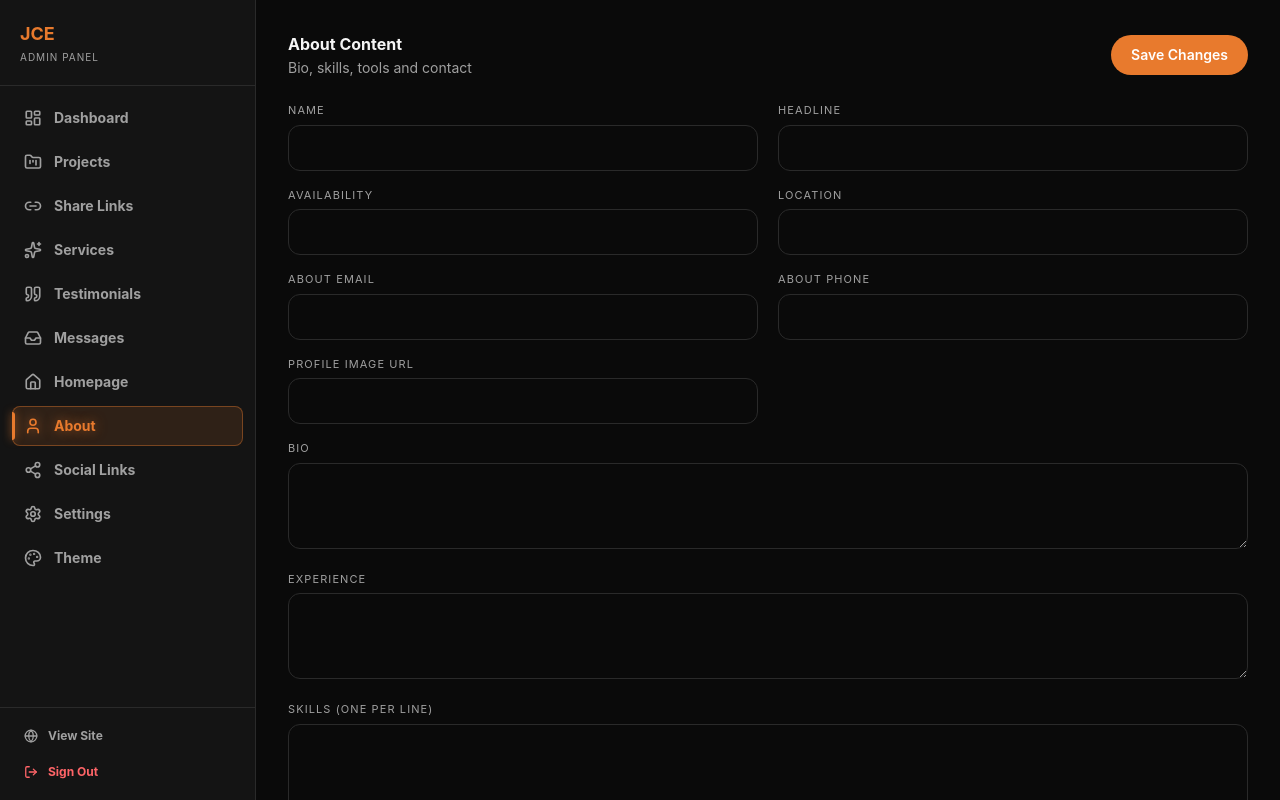
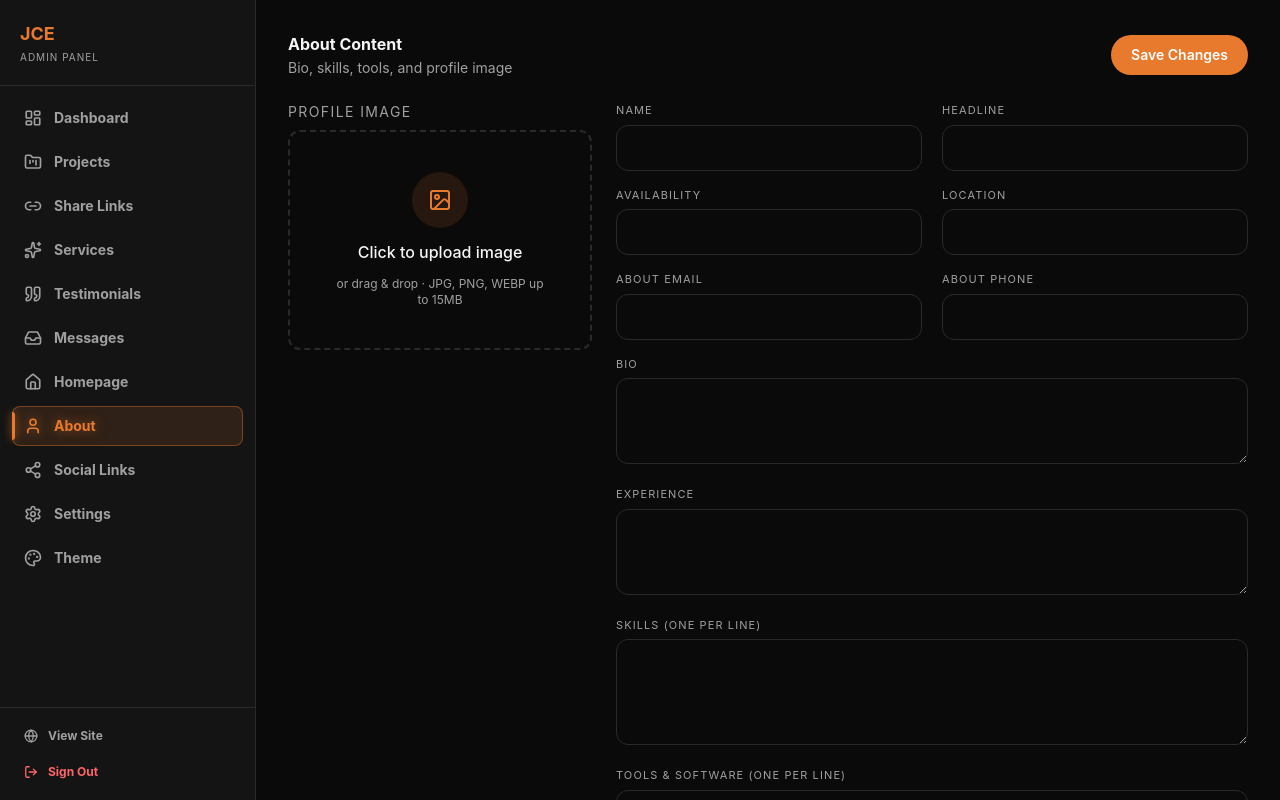
Before and after one commit to Londoski/joseph-portfolio, a Next.js app: page /admin/about in a window 1280 px wide. Shown: the top 800 px of the page. Built offline with nearby package versions, Linux system fonts and the light colour scheme; no server answers.

Commit message:
Fix media preview aspect ratio

```diff
--- a/src/app/(public)/page.tsx
+++ b/src/app/(public)/page.tsx
@@ -55,7 +55,7 @@ export default async function HomePage() {
             </Link>
             <Link
               href={heroSecondaryLink}
-              className="border border-base text-base font-semibold px-7 py-3.5 rounded-full hover:bg-surface"
+              className="border-2 border-base text-base font-semibold px-7 py-3.5 rounded-full transition-all duration-200 hover:border-[var(--color-primary)] hover:text-primary hover:bg-[rgba(232,122,45,0.08)] focus:outline-none focus:border-[var(--color-primary)] focus:text-primary focus:bg-[rgba(232,122,45,0.08)] focus:shadow-[0_0_0_4px_rgba(232,122,45,0.20)] active:scale-95"
             >
               {heroSecondary}
             </Link>
@@ -144,13 +144,22 @@ export default async function HomePage() {
             </p>
             <Link
               href="/about"
-              className="inline-block border border-base text-base font-semibold px-7 py-3.5 rounded-full hover:bg-surface"
+              className="inline-block border-2 border-base text-base font-semibold px-7 py-3.5 rounded-full transition-all duration-200 hover:border-[var(--color-primary)] hover:text-primary hover:bg-[rgba(232,122,45,0.08)] focus:outline-none focus:border-[var(--color-primary)] focus:text-primary focus:bg-[rgba(232,122,45,0.08)] focus:shadow-[0_0_0_4px_rgba(232,122,45,0.20)] active:scale-95 active:border-[var(--color-primary)] active:text-primary"
             >
               More About Me
             </Link>
           </div>
-          <div className="aspect-square bg-surface border border-base rounded-3xl flex items-center justify-center">
-            <p className="text-muted text-sm">Profile Image</p>
+          <div className="relative aspect-square bg-surface border border-base rounded-3xl overflow-hidden flex items-center justify-center">
+            {settings?.aboutImage ? (
+              // eslint-disable-next-line @next/next/no-img-element
+              <img
+                src={settings.aboutImage}
+                alt={settings.aboutName ?? "Profile"}
+                className="w-full h-full object-cover"
+              />
+            ) : (
+              <p className="text-muted text-sm">Profile Image</p>
+            )}
           </div>
         </div>
       </section>
--- a/src/app/admin/about/page.tsx
+++ b/src/app/admin/about/page.tsx
@@ -1,17 +1,17 @@
 "use client";
 
 import { useEffect, useState } from "react";
+import { MediaUpload } from "@/components/admin/MediaUpload";
 
 type S = Record<string, string>;
 
-const FIELDS: { key: string; label: string; type?: "text" | "textarea" | "array" }[] = [
+const TEXT_FIELDS: { key: string; label: string; type?: "text" | "textarea" | "array" }[] = [
   { key: "aboutName", label: "Name" },
   { key: "aboutHeadline", label: "Headline" },
   { key: "aboutAvailability", label: "Availability" },
   { key: "aboutLocation", label: "Location" },
   { key: "aboutEmail", label: "About Email" },
   { key: "aboutPhone", label: "About Phone" },
-  { key: "aboutImage", label: "Profile Image URL" },
   { key: "aboutBio", label: "Bio", type: "textarea" },
   { key: "aboutExperience", label: "Experience", type: "textarea" },
   { key: "aboutSkills", label: "Skills (one per line)", type: "array" },
@@ -29,7 +29,7 @@ export default function AboutCmsPage() {
       const res = await fetch("/api/admin/settings");
       if (res.ok) {
         const json = await res.json();
-        for (const f of FIELDS) {
+        for (const f of TEXT_FIELDS) {
           if (f.type === "array") {
             try {
               const arr = json[f.key] ? JSON.parse(json[f.key]) : [];
@@ -52,7 +52,8 @@ export default function AboutCmsPage() {
   async function save() {
     setSaving(true);
     const payload: S = {};
-    for (const f of FIELDS) {
+    // text fields
+    for (const f of TEXT_FIELDS) {
       const v = data[f.key] ?? "";
       if (f.type === "array") {
         const arr = v.split("\n").map((s) => s.trim()).filter(Boolean);
@@ -61,6 +62,9 @@ export default function AboutCmsPage() {
         payload[f.key] = v;
       }
     }
+    // profile image
+    payload.aboutImage = data.aboutImage ?? "";
+
     await fetch("/api/admin/settings", {
       method: "PUT",
       headers: { "Content-Type": "application/json" },
@@ -82,7 +86,9 @@ export default function AboutCmsPage() {
         <header className="mb-6 flex items-center justify-between">
           <div>
             <h1 className="text-2xl font-bold text-base">About Content</h1>
-            <p className="text-muted text-sm mt-0.5">Bio, skills, tools and contact</p>
+            <p className="text-muted text-sm mt-0.5">
+              Bio, skills, tools, and profile image
+            </p>
           </div>
           <div className="flex items-center gap-3">
             {saved && <span className="text-xs text-green-400">Saved</span>}
@@ -96,8 +102,20 @@ export default function AboutCmsPage() {
           </div>
         </header>
 
-        <div className="grid grid-cols-1 lg:grid-cols-2 gap-x-5 gap-y-4">
-          {FIELDS.map((f) => {
+        <div className="grid grid-cols-1 lg:grid-cols-3 gap-6">
+          {/* Profile Image — left column */}
+          <div className="lg:col-span-1">
+            <MediaUpload
+              kind="image"
+              label="Profile Image"
+              value={data.aboutImage ?? ""}
+              onChange={(url) => update("aboutImage", url)}
+            />
+          </div>
+
+          {/* Text fields — right two columns */}
+          <div className="lg:col-span-2 grid grid-cols-1 lg:grid-cols-2 gap-x-5 gap-y-4 content-start">
+            {TEXT_FIELDS.map((f) => {
               const spanFull = f.type === "textarea" || f.type === "array";
               return (
                 <div key={f.key} className={spanFull ? "lg:col-span-2" : ""}>
@@ -124,5 +142,6 @@ export default function AboutCmsPage() {
           </div>
         </div>
       </div>
+    </div>
   );
 }
--- a/src/components/admin/MediaUpload.tsx
+++ b/src/components/admin/MediaUpload.tsx
@@ -27,7 +27,6 @@ export function MediaUpload({ kind, value, onChange, label }: Props) {
     setError("");
     setUploading(true);
     setProgress(0);
-
     try {
       const folder = kind === "video" ? "videos" : "images";
       const ext = file.name.split(".").pop()?.toLowerCase() || (kind === "video" ? "mp4" : "jpg");
@@ -36,11 +35,8 @@ export function MediaUpload({ kind, value, onChange, label }: Props) {
       const blob = await upload(pathname, file, {
         access: "public",
         handleUploadUrl: "/api/admin/upload",
-        onUploadProgress: ({ percentage }) => {
-          setProgress(Math.round(percentage));
-        },
+        onUploadProgress: ({ percentage }) => setProgress(Math.round(percentage)),
       });
-
       onChange(blob.url);
     } catch (e) {
       setError(e instanceof Error ? e.message : "Upload failed");
@@ -70,12 +66,20 @@ export function MediaUpload({ kind, value, onChange, label }: Props) {
 
   const Icon = kind === "image" ? ImageIcon : Film;
 
+  // Preview sizing based on orientation
   const previewWidth =
-    kind === "video" && orientation === "portrait"
-      ? "max-w-[320px]"
-      : kind === "video" && orientation === "square"
-        ? "max-w-[480px]"
+    orientation === "portrait"
+      ? "max-w-[300px]"
+      : orientation === "square"
+        ? "max-w-[380px]"
         : "w-full";
+
+  const previewAspect =
+    orientation === "portrait"
+      ? "aspect-[3/4]"
+      : orientation === "square"
+        ? "aspect-square"
+        : "aspect-video";
 
   return (
     <div className="space-y-2">
@@ -93,6 +97,7 @@ export function MediaUpload({ kind, value, onChange, label }: Props) {
         className="hidden"
       />
 
+      {/* EMPTY — dropzone */}
       {!value && (
         <button
           type="button"
@@ -103,7 +108,6 @@ export function MediaUpload({ kind, value, onChange, label }: Props) {
           className="w-full border-2 border-dashed border-base rounded-xl p-10 hover:border-[var(--color-primary)] hover:bg-[rgba(232,122,45,0.05)] transition-colors flex flex-col items-center gap-3 disabled:opacity-60"
         >
           {uploading ? (
-            <>
             <div className="w-full max-w-xs">
               <div className="h-2 rounded-full bg-base overflow-hidden">
                 <div
@@ -112,10 +116,9 @@ export function MediaUpload({ kind, value, onChange, label }: Props) {
                 />
               </div>
               <p className="text-xs text-center text-muted mt-2">
-                  Uploading directly to Blob… {progress}%
+                Uploading… {progress}%
               </p>
             </div>
-            </>
           ) : (
             <>
               <div className="w-14 h-14 rounded-full bg-[rgba(232,122,45,0.12)] flex items-center justify-center">
@@ -135,31 +138,40 @@ export function MediaUpload({ kind, value, onChange, label }: Props) {
         </button>
       )}
 
+      {/* FILLED — preview in fixed aspect box */}
       {value && (
         <div className={previewWidth}>
-          <div className="relative group rounded-xl overflow-hidden border border-base bg-base">
+          <div
+            className={`relative group rounded-xl overflow-hidden border border-base bg-black ${previewAspect}`}
+          >
             {kind === "image" ? (
               // eslint-disable-next-line @next/next/no-img-element
               <img
                 src={value}
                 alt=""
                 onLoad={(e) =>
-                  detectOrientation(e.currentTarget.naturalWidth, e.currentTarget.naturalHeight)
+                  detectOrientation(
+                    e.currentTarget.naturalWidth,
+                    e.currentTarget.naturalHeight
+                  )
                 }
-                className="w-full h-auto max-h-[500px] object-contain bg-black"
+                className="absolute inset-0 w-full h-full object-contain"
               />
             ) : (
               <video
                 src={value}
                 controls
                 onLoadedMetadata={(e) =>
-                  detectOrientation(e.currentTarget.videoWidth, e.currentTarget.videoHeight)
+                  detectOrientation(
+                    e.currentTarget.videoWidth,
+                    e.currentTarget.videoHeight
+                  )
                 }
-                className="w-full h-auto max-h-[500px] bg-black"
+                className="absolute inset-0 w-full h-full object-contain"
               />
             )}
 
-            <div className="absolute top-3 right-3 flex gap-2 opacity-0 group-hover:opacity-100 transition-opacity">
+            <div className="absolute top-3 right-3 flex gap-2 opacity-0 group-hover:opacity-100 transition-opacity z-10">
               <button
                 type="button"
                 onClick={() => inputRef.current?.click()}
```
Also changed, not shown: 2 other files (tests, documents, lock files or other folders). Lines whose indentation alone changed are shown as unchanged.
